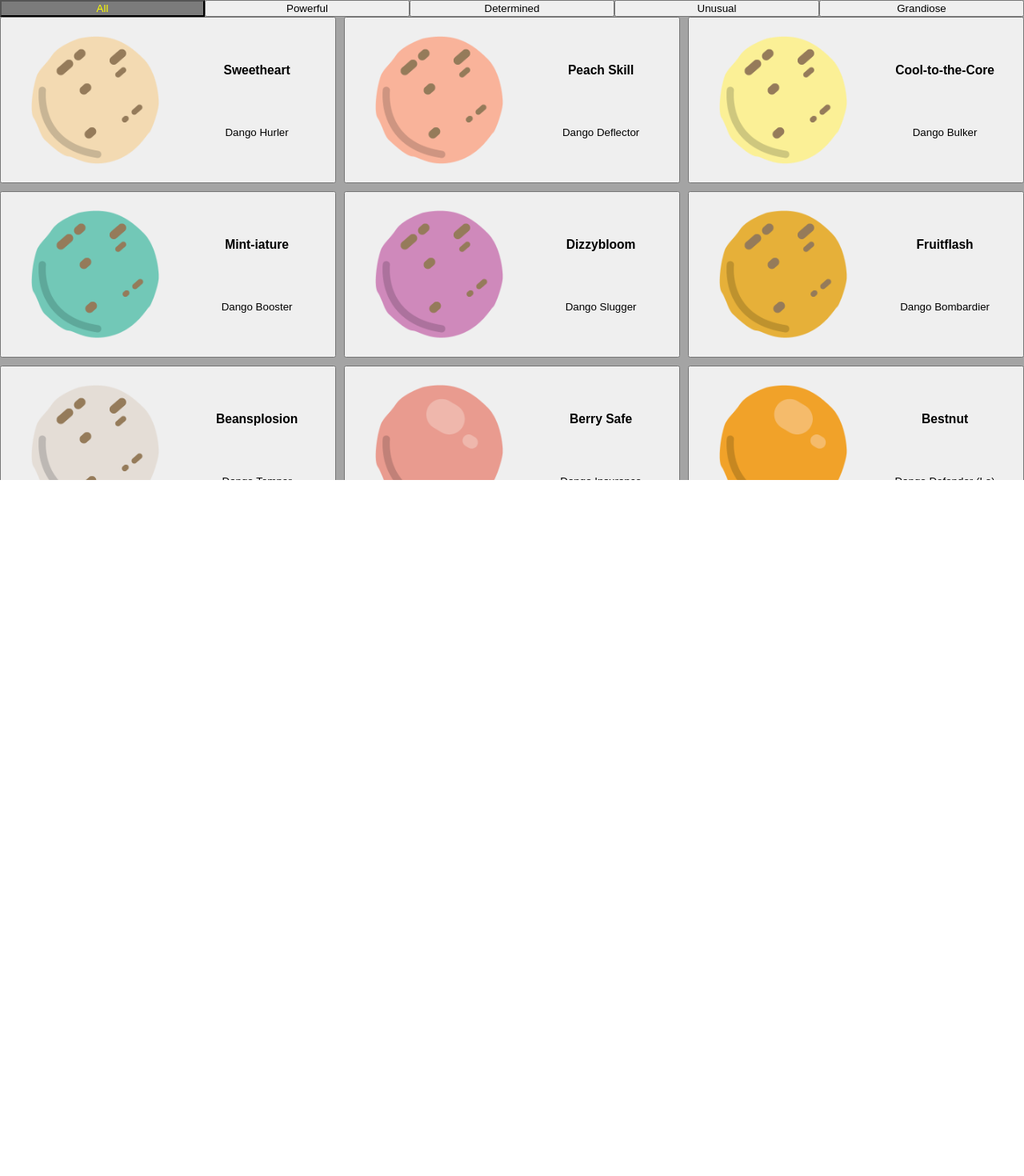
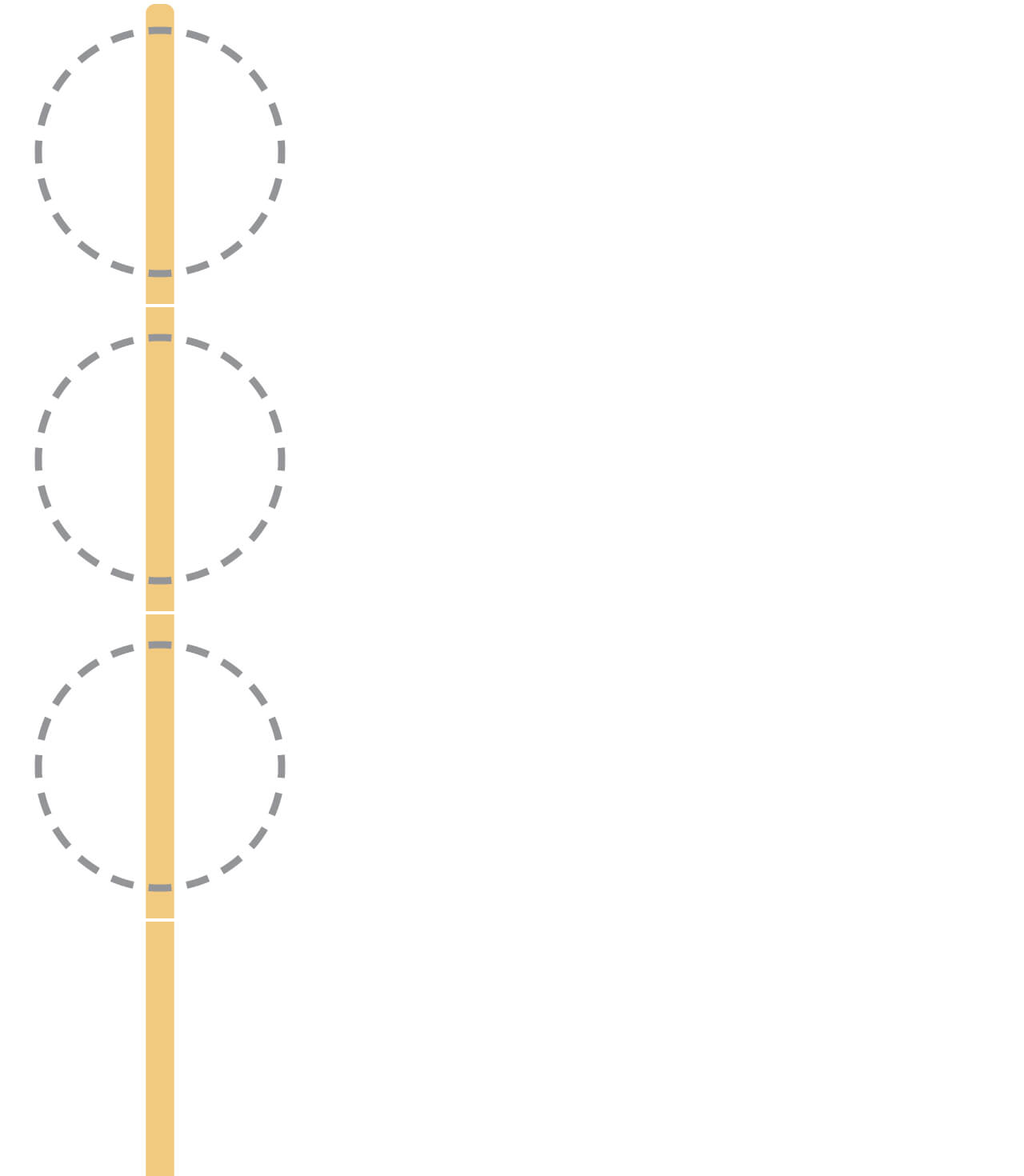
Before and after one commit to ColbPeyton/design-dango, a React (Create React App) app: page / in a window 1280 px wide. Shown: the top 1470 px of the page at 80% size. Before the commit the page ends 800 px from the top, so only its background shows below. Built offline with nearby package versions, Linux system fonts and the light colour scheme.

Commit message:
move importAll helper function to helper folder and named file. add stick images to DangoStick. create method for rendering dango on stick image

```diff
--- a/src/_data/data.ts
+++ b/src/_data/data.ts
@@ -1,12 +1,10 @@
-function importAll(r:any) {
-    return r.keys().map(r);
-  }
-
+import {importAll} from '../_helpers/importImages';
 
 const powerfulImages = importAll(require.context('../assets/powerful', false, /\.(png|jpe?g|svg)$/));
 const determinedImages = importAll(require.context('../assets/determined', false, /\.(png|jpe?g|svg)$/));
 const unusualImages = importAll(require.context('../assets/unusual', false, /\.(png|jpe?g|svg)$/));
 const grandioseImages = importAll(require.context('../assets/grandiose', false, /\.(png|jpe?g|svg)$/));
+const stickImages = importAll(require.context('../assets/stick', false, /\.(png|jpe?g|svg)$/));
 
 
 
@@ -347,3 +345,9 @@ export const dangoData = [
     ...unusual,
     ...grandiose
 ]
+
+
+
+export const stick = [
+    ...stickImages
+]
--- /dev/null
+++ b/src/_helpers/importImages.ts
@@ -0,0 +1,3 @@
+export function importAll(r:any) {
+    return r.keys().map(r);
+  }
--- a/src/components/DangoStick.tsx
+++ b/src/components/DangoStick.tsx
@@ -1,5 +1,6 @@
 import React, {useContext} from 'react';
 import {CurrentDangoContext, defaultDango} from '../Contexts/CurrentDango';
+import {stick} from '../_data/data';
 
 interface DangoStickProps{
     currentDango: defaultDango[];
@@ -12,15 +13,31 @@ interface DangoStickProps{
 export const DangoStick = ():JSX.Element => {
     const context = useContext<DangoStickProps>(CurrentDangoContext);
 
+    const shouldRenderDango = (currentDango:defaultDango[], index: number):JSX.Element => {
+        return currentDango[index]
+        ? <img src={currentDango[index].img.default} alt={currentDango[index].name}/>
+        : <div></div>
+    }
+
     const renderDango = ():JSX.Element => {
         return(
             <div className='container-dango-stick'>
-                {context.currentDango.map((el, index) => {
-                    return <div key={index}>
-                            <img src={el.img.default} alt={el.name}/>
-                        </div>
-                    }
-                )}
+                <div className='top'>
+                    <img src={stick[0].default} alt='dango stick' />
+                    {shouldRenderDango(context.currentDango, 0)}
+                </div>
+                <div className='mid'>
+                    <img src={stick[1].default} alt='dango stick' />
+                    {shouldRenderDango(context.currentDango, 1)}
+                </div>
+                <div className='bot'>
+                    <img src={stick[2].default} alt='dango stick' />
+                    {shouldRenderDango(context.currentDango, 2)}
+                </div>
+                <div className='stick'>
+                    <img src={stick[3].default} alt='dango stick' />
+                </div>
+
             </div>
         )
     }
@@ -29,3 +46,12 @@ export const DangoStick = ():JSX.Element => {
         renderDango()
     )
 }
+
+
+
+// {context.currentDango.map((el, index) => {
+//     return <div key={index}>
+//             <img src={el.img.default} alt={el.name}/>
+//         </div>
+//     }
+// )}
```
